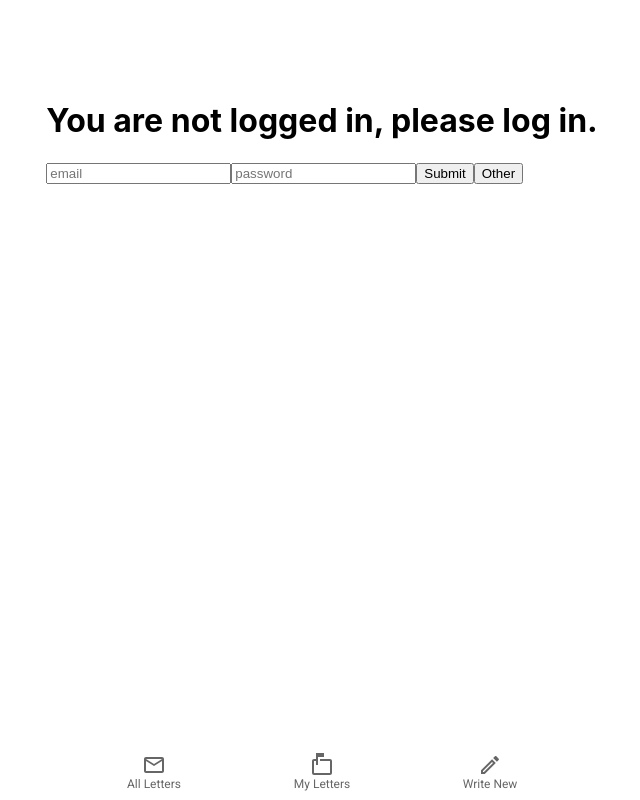
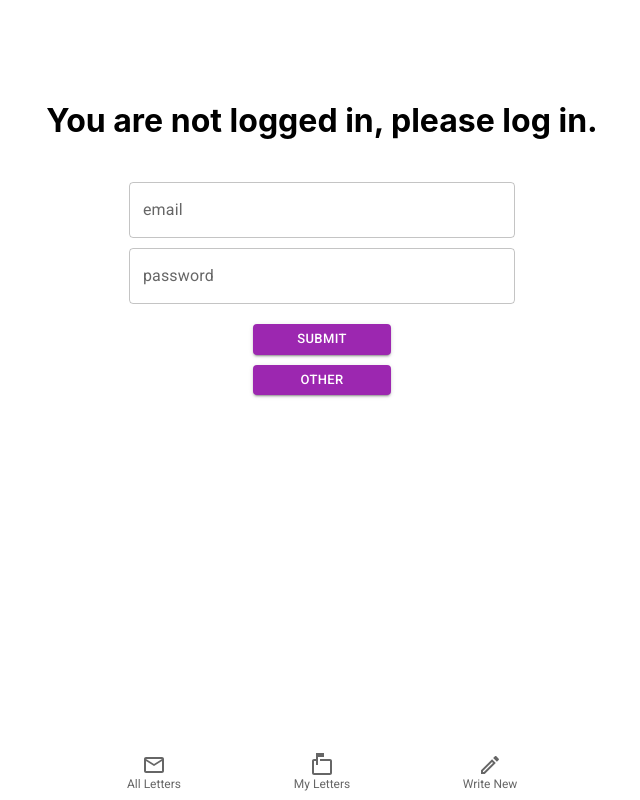
Before and after one commit to JohnBorges52/paper-airplanes, a React (Create React App) app in the folder client/: page /letters/new in a window 1280 px wide. Shown: the whole page, without its empty margins (318-958 px from the left). Built offline with nearby package versions, Linux system fonts and the light colour scheme; the HTML template or start-up script is replaced by a standard one.

Commit message:
Add styling to login page

```diff
--- a/client/src/components/Login.jsx
+++ b/client/src/components/Login.jsx
@@ -3,21 +3,49 @@ import { useState } from "react"
 import { UserContext } from "../UserContext";
 import { useContext } from "react";
 
+// Material UI
+import TextField from '@mui/material/TextField';
+import Button from '@mui/material/Button';
+import { purple } from "@mui/material/colors";
+
 export const Login = () => {
-  const[userEmail, setUserEmail] = useState("")
-  const{userID, setUserID} = useContext(UserContext);
-  const getUserId =  (email) => {
-    axios.get('/users/login/success', {params:{email}})
-    .then(res=>{setUserID(res.data[0].id)})
 
+  const [userEmail, setUserEmail] = useState("")
+  const { userID, setUserID } = useContext(UserContext);
+  const getUserId = (email) => {
+    axios.get('/users/login/success', { params: { email } })
+      .then(res => { setUserID(res.data[0].id) })
   }
 
-  return(
+  return (
     <div className="login">
-      <input type="email" id="email" placeholder="email" onChange={(event)=>{setUserEmail(event.target.value)}}/>
-      <input type="text" placeholder="password" />
-      <button onClick={()=>{getUserId(userEmail)}}>Submit</button>
-      <button onClick={()=>{console.log(userID)}}>Other</button>
+      <TextField
+        style={{ margin: "20px auto 10px", width: "70%" }}
+        id="outlined-basic"
+        label="email"
+        onChange={(event) => { setUserEmail(event.target.value) }}
+      />
+      <TextField
+        style={{ margin: "0 auto 10px", width: "70%" }}
+        id="outlined-basic"
+        label="password"
+      />
+
+      <Button
+        sx={{ backgroundColor: purple[500] }}
+        style={{ margin: "10px auto 10px", width: "25%" }}
+        size="small"
+        variant="contained"
+        onClick={() => { getUserId(userEmail) }}>Submit
+      </Button>
+
+      <Button
+        sx={{ backgroundColor: purple[500] }}
+        style={{ margin: "0 auto 10px", width: "25%" }}
+        size="small"
+        variant="contained"
+        onClick={() => { console.log(userID) }}>Other
+      </Button>
     </div>
   )
 }
--- a/client/src/styles/letterItem.scss
+++ b/client/src/styles/letterItem.scss
@@ -87,6 +87,13 @@
   justify-content: flex-end;
 }
 
+.login{
+  display:flex;
+  flex-direction: column;
+  width: 100%;
+  margin: 0 auto;
+}
+
 //Desktop View
 @media (min-width: 481px) {
   .letterItem {
```
